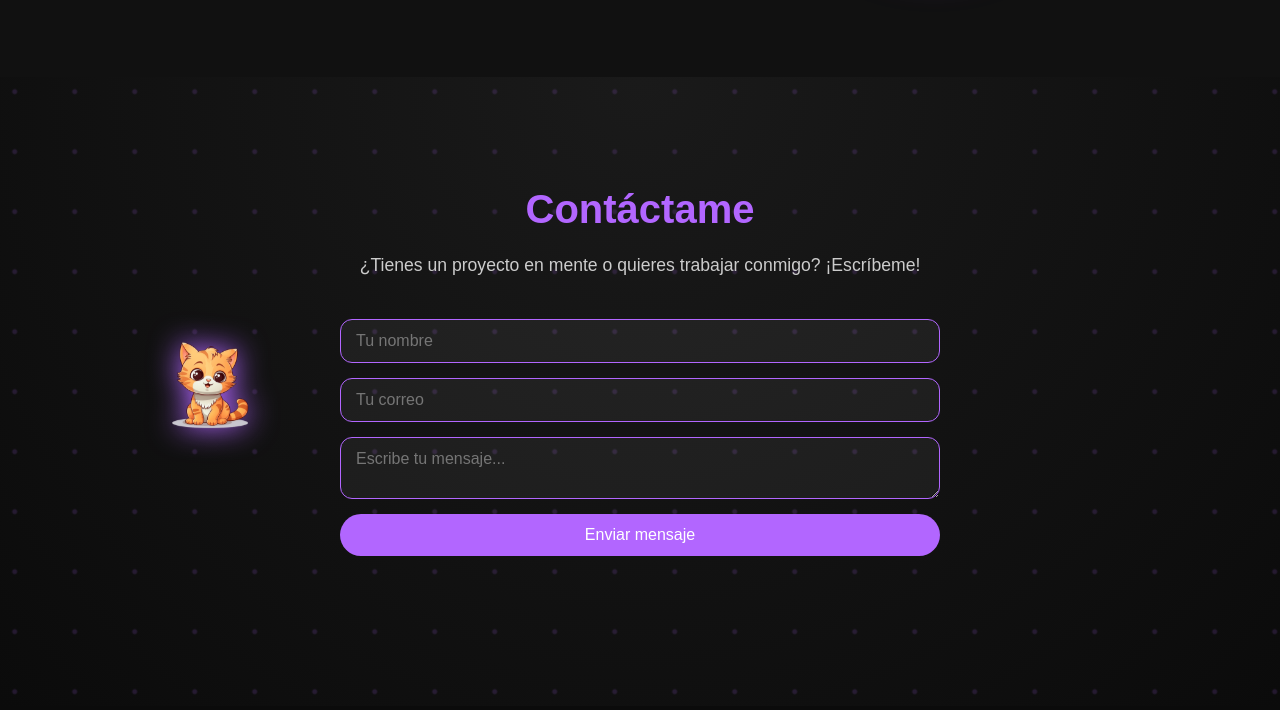
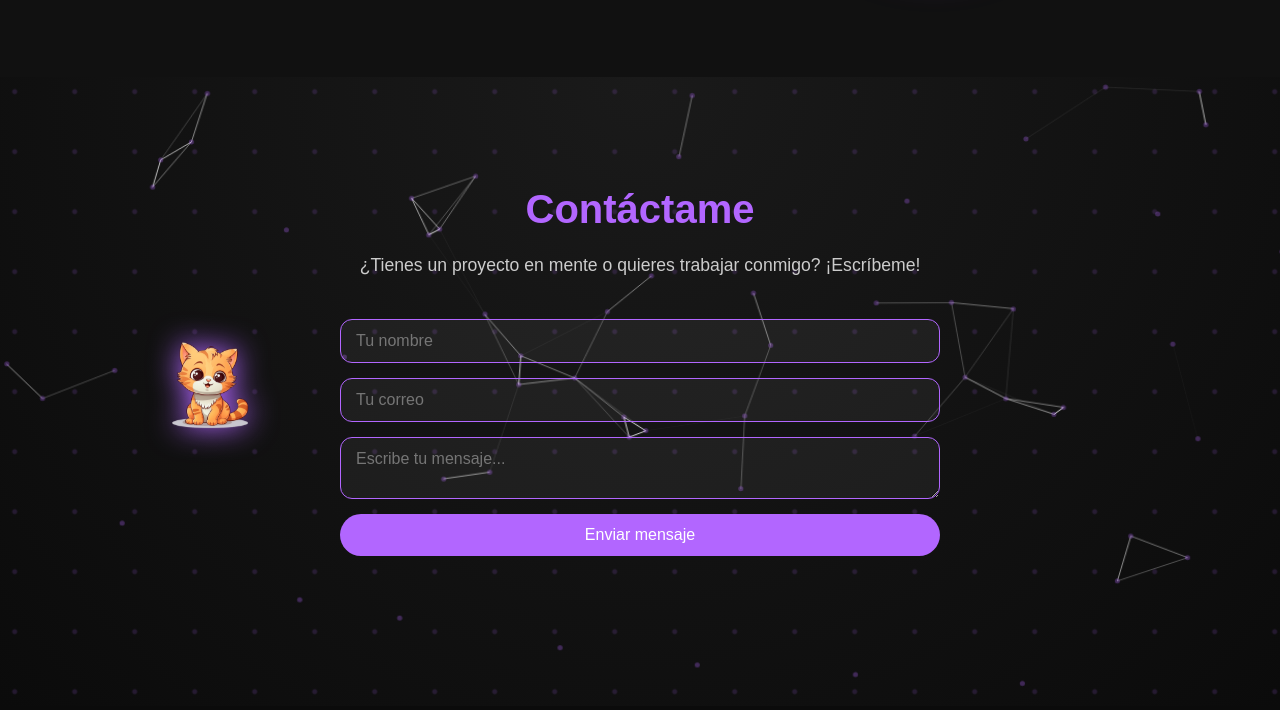
Before and after one commit to rosariocallem-eng/servicios-web, a plain HTML site: page index.html in a window 1280 px wide. Shown: the part 1735-2445 px from the top of the page. Drawn offline with nearby package versions, Linux system fonts and the light colour scheme.

Commit message:
Contacto: agrega partículas interactivas (#particles-contact) y JS de inicialización; evita bloquear inputs

```diff
--- a/index.html
+++ b/index.html
@@ -721,6 +721,7 @@ nav ul li a.active {
 
   <!-- CONTACTO -->
 <section id="contacto" class="contact-section animado">
+  <div id="particles-contact"></div>
   <h2>Contáctame</h2>
     <div class="gatito-contacto">
     <img src="./img/gatito.png" alt="Gatito elegante" />
@@ -793,6 +794,25 @@ particlesJS("particles-hero", {
     "modes": { "repulse": { "distance": 100 } }
   },
   "retina_detect": true
+});
+</script>
+
+<!-- Partículas contacto -->
+<script>
+particlesJS("particles-contact", {
+  particles: {
+    number: { value: 60 },
+    color: { value: "#b266ff" },
+    shape: { type: "circle" },
+    opacity: { value: 0.3 },
+    size: { value: 2.5 },
+    move: { enable: true, speed: 1.2 }
+  },
+  interactivity: {
+    events: { onhover: { enable: true, mode: "repulse" } },
+    modes: { repulse: { distance: 120 } }
+  },
+  retina_detect: true
 });
 </script>
 
@@ -974,6 +994,19 @@ body {
 }
 
 
+ </style>
+
+<!-- CSS extra: Partículas contacto -->
+<style>
+#particles-contact {
+  position: absolute;
+  top: 0;
+  left: 0;
+  width: 100%;
+  height: 100%;
+  z-index: 0;
+  pointer-events: none;
+}
 </style>
 
 
```
